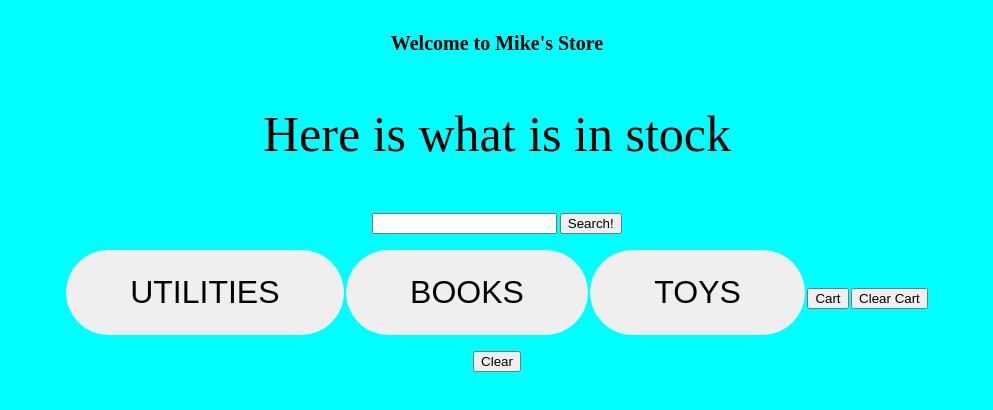
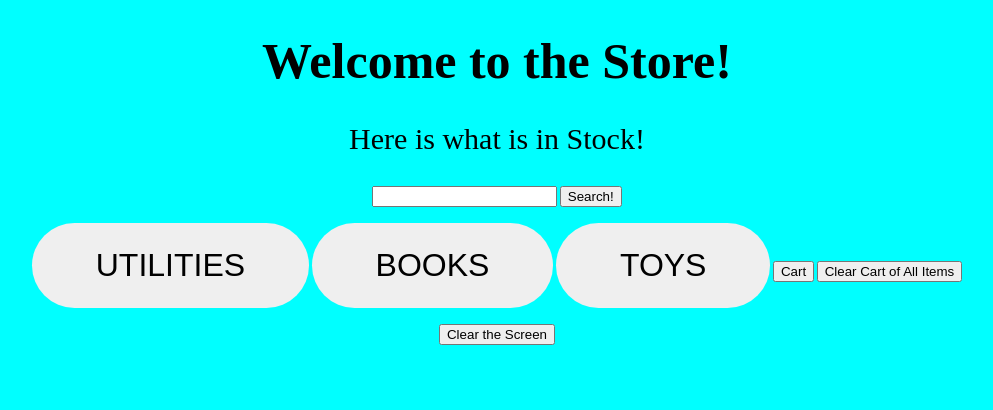
Before and after one commit to staten-island-tech/create-task-michaelv24, a website built with Vite: page create-task/index.html in a window 1280 px wide. Shown: the whole page, without its empty margins (143-1136 px from the left). Built offline with nearby package versions, Linux system fonts and the light colour scheme.

Commit message:
Removing Personal Names

```diff
--- a/create-task/index.html
+++ b/create-task/index.html
@@ -4,11 +4,11 @@
     <meta charset="UTF-8" />
     <link rel="icon" type="image/svg+xml" href="/vite.svg" />
     <meta name="viewport" content="width=device-width, initial-scale=1.0" />
-    <title>Mike's Store</title>
+    <title>Create Task Store</title>
   </head>
   <body>
-    <h1 class="h1">Welcome to Mike's Store</h1>
-    <div class="intro"><p>Here is what is in stock</p></div>
+    <h1 class="h1">Welcome to the Store!</h1>
+    <div class="intro"><p>Here is what is in Stock!</p></div>
     <div class="main">
       <form id="form">
         <label for="search-bar" aria-label="search-bar"></label>
@@ -24,9 +24,9 @@
     <button class="btnBook">Books</button>
     <button class="btnToy">Toys</button>
     <button class="btnCart">Cart</button>
-    <button class="btnClearCart">Clear Cart</button>
+    <button class="btnClearCart">Clear Cart of All Items</button>
     <div id="app"></div>
-    <button class="btnClear">Clear</button>
+    <button class="btnClear">Clear the Screen</button>
     <div class="main">
 
     <script type="module" src="/main.js"></script>
--- a/create-task/main.js
+++ b/create-task/main.js
@@ -152,7 +152,7 @@ DOMSelectors.form.addEventListener("submit", async function () {
   try {
     Data(name);
   } catch (e) {
-    alert("Item Does not exist");
+    alert("Item is not for sale");
   }
   DOMSelectors.form.reset();
   for (let btn of DOMSelectors.addTo) {
--- a/create-task/styles/style.css
+++ b/create-task/styles/style.css
@@ -13,6 +13,9 @@ h5,
 h6 {
   text-align: center;
   margin: 2rem;
+}
+.h1{
+  font-size:50px;
 }
 .btnUtil,
 .btnBook,
@@ -46,7 +49,8 @@ h6 {
 }
 .intro {
   text-align: center;
-  font-size: 50px;
+  font-size: 30px;
+
 }
 .text {
   box-shadow: 0 4px 8px 0 rgba(0, 0, 0, 0.2);
```
